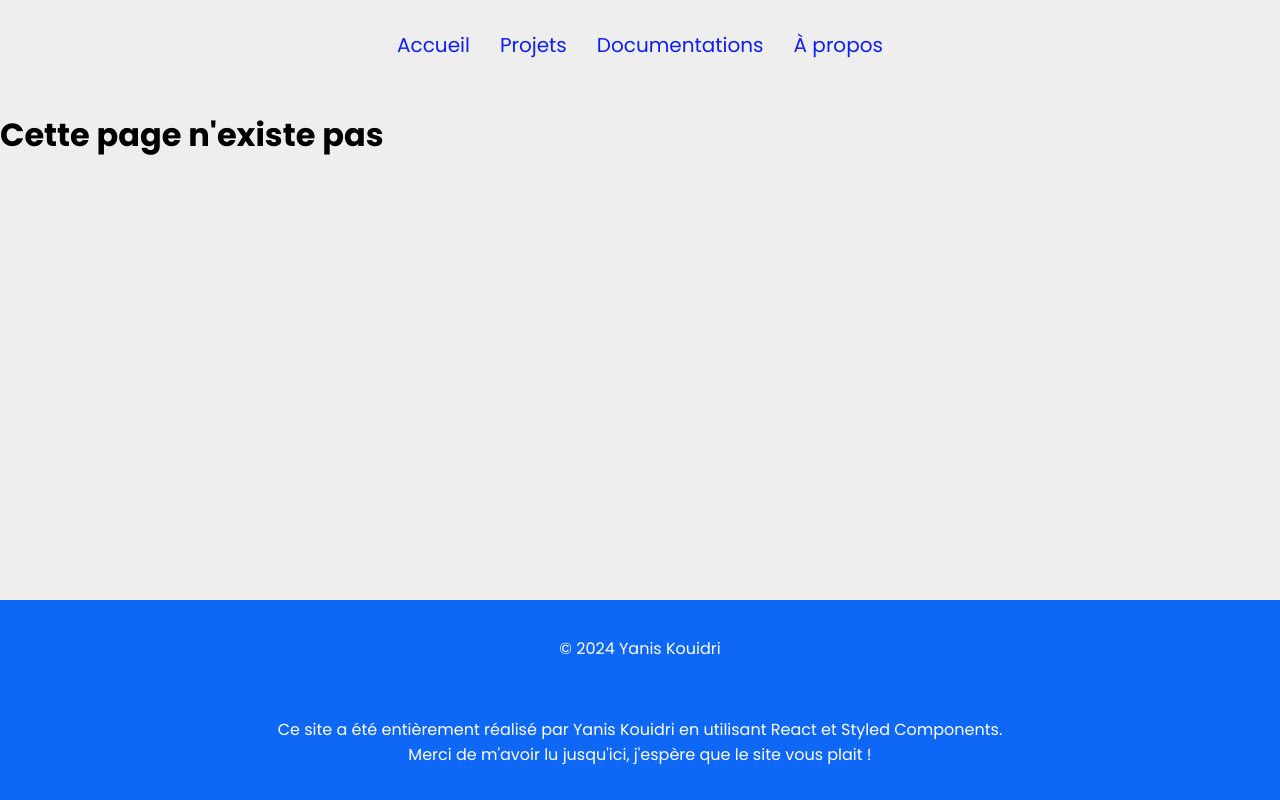
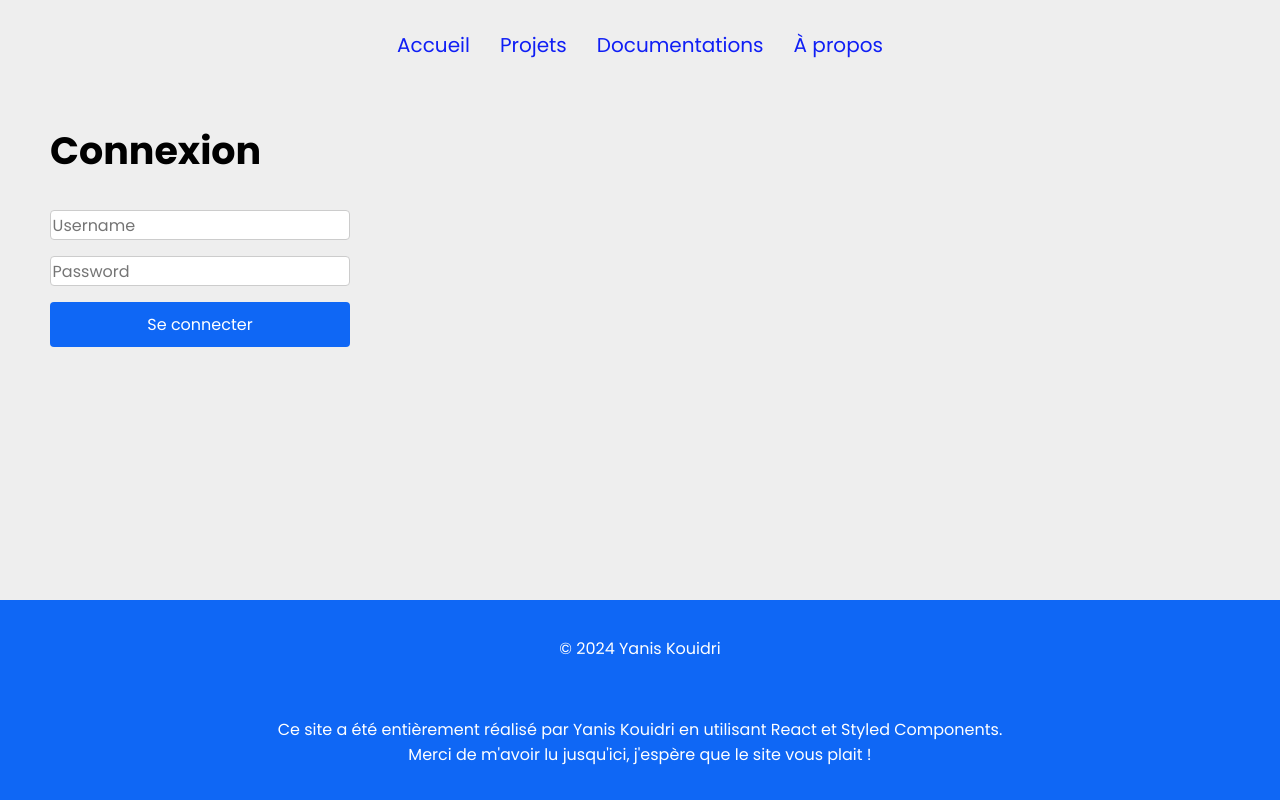
Before and after one commit to Yanis-Kouidri/personal-website-frontend, a React (Create React App) app: page /login in a window 1280 px wide. Built offline with nearby package versions, Linux system fonts and the light colour scheme.

Commit message:
add login page

```diff
--- a/src/index.jsx
+++ b/src/index.jsx
@@ -6,6 +6,7 @@ import Footer from "./components/footer"
 import Docs from "./pages/docs"
 import Projects from "./pages/projects"
 import About from "./pages/about"
+import Login from "./pages/login"
 import PublicPgpKey from "./components/pgp/PublicPgpKey"
 import Error from "./components/error/Error"
 import GlobalStyle from "./utils/style/GlobalStyle"
@@ -38,6 +39,7 @@ root.render(
             <Route path="/projects" element={<Projects />} />
             <Route path="/about" element={<About />} />
             <Route path="/pgp" element={<PublicPgpKey />} />
+            <Route path="/login" element={<Login />} />
             <Route path="*" element={<Error />} />
           </Routes>
         </Content>
--- /dev/null
+++ b/src/pages/login/index.jsx
@@ -0,0 +1,49 @@
+import { BasicH2Title, BasicWrapper } from "../../utils/style/CommonStyles"
+import styled from "styled-components"
+import colors from "../../utils/style/colors"
+
+const StyledForm = styled.form`
+  display: flex;
+  flex-direction: column;
+  gap: 1rem;
+  width: 300px;
+`
+
+const StyledInput = styled.input`
+  padding: 0.1rem;
+  font-size: 1rem;
+  border: 1px solid #ccc;
+  border-radius: 4px;
+`
+const StyledSubmitButton = styled.button`
+  padding: 0.6rem;
+  font-size: 1rem;
+  color: white;
+  background-color: ${colors.secondary};
+  border: none;
+  border-radius: 4px;
+  cursor: pointer;
+
+  &:hover {
+    background-color: ${colors.primary};
+  }
+`
+
+function handleSubmit(e) {
+  e.preventDefault()
+}
+
+function Login() {
+  return (
+    <BasicWrapper>
+      <BasicH2Title>Connexion</BasicH2Title>
+      <StyledForm onSubmit={handleSubmit}>
+        <StyledInput name="username" type="text" placeholder="Username" />
+        <StyledInput name="password" type="password" placeholder="Password" />
+        <StyledSubmitButton type="submit">Se connecter</StyledSubmitButton>
+      </StyledForm>
+    </BasicWrapper>
+  )
+}
+
+export default Login
```
